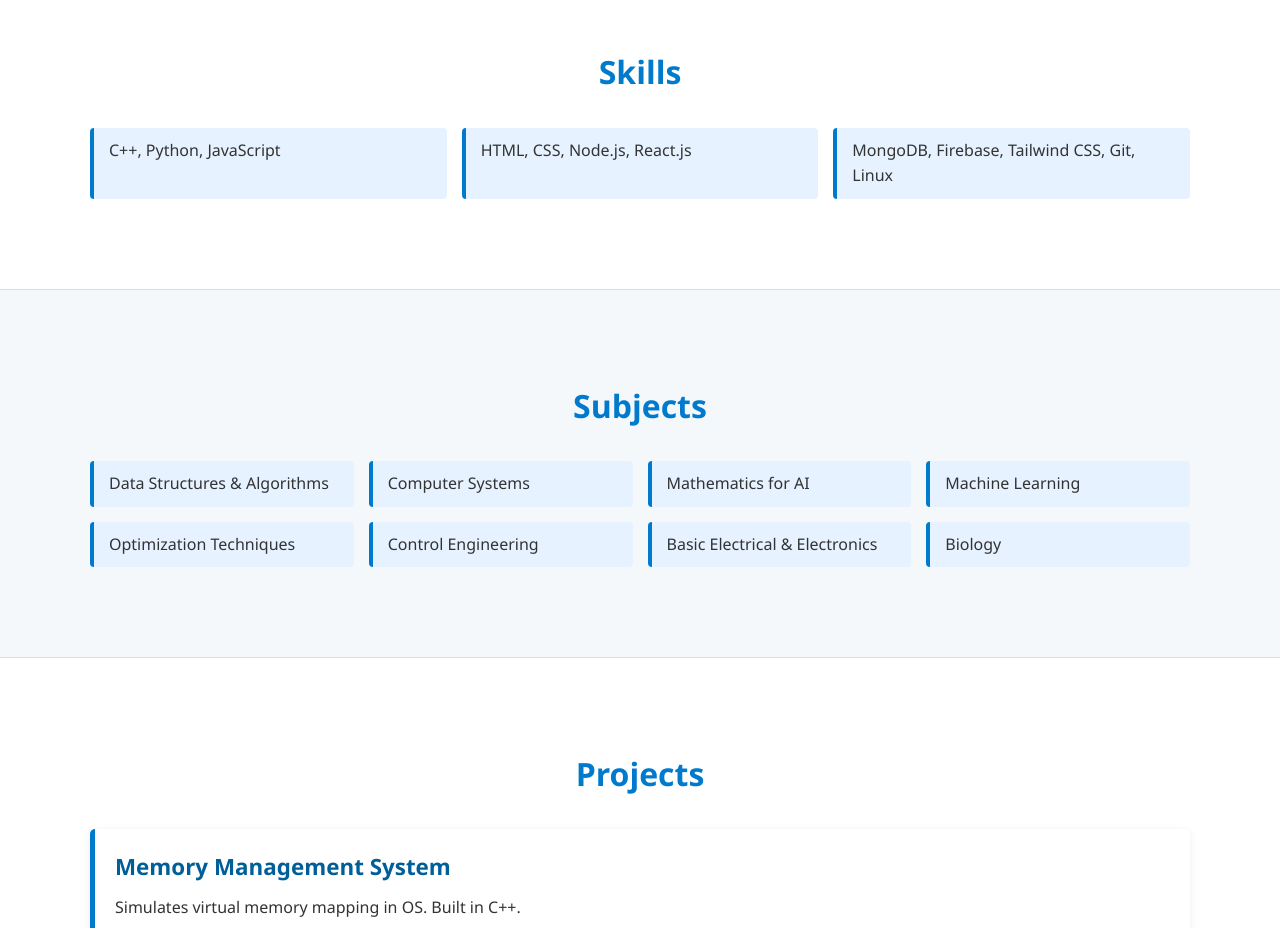
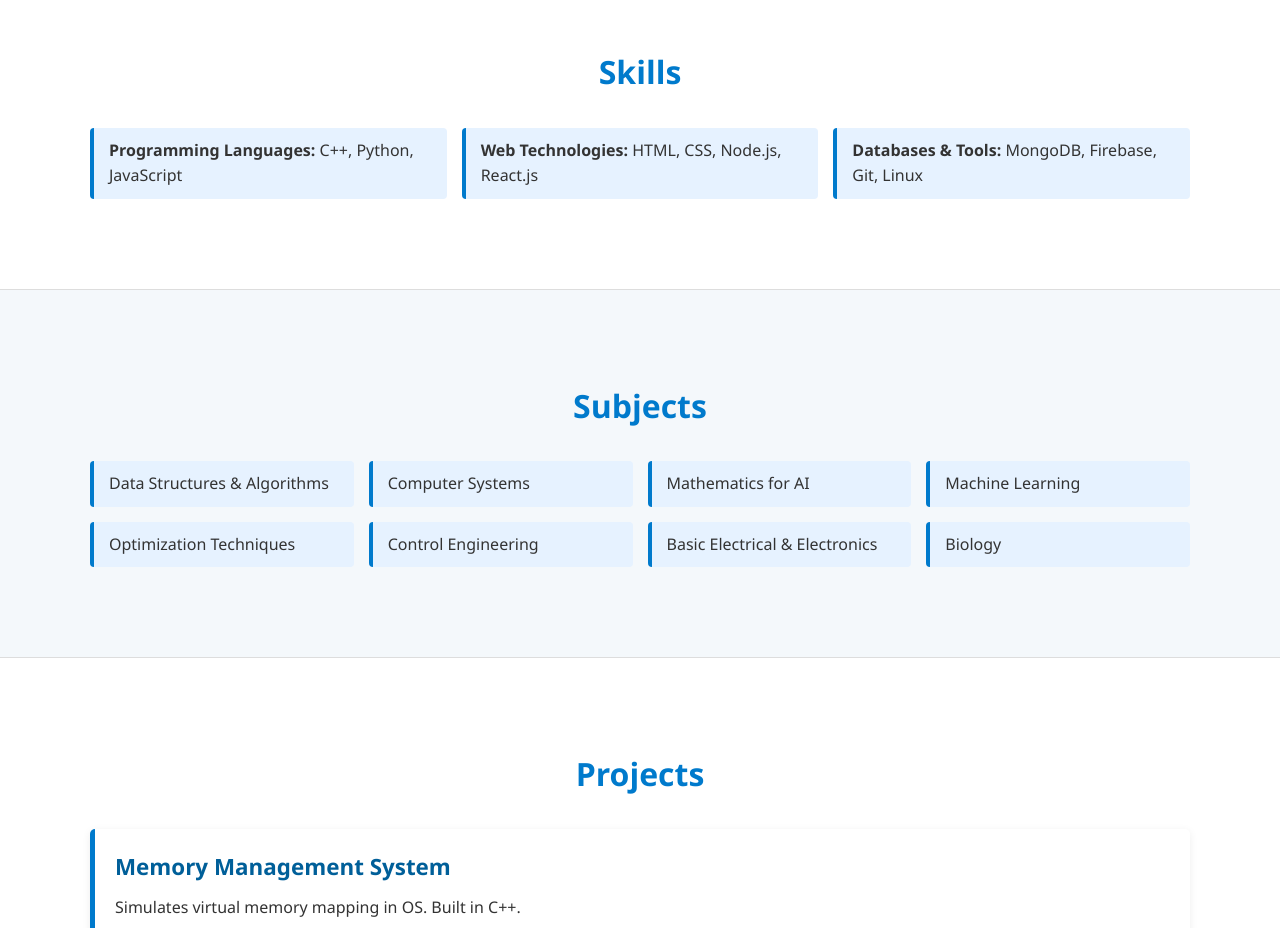
Before and after one commit to ShivamGoyal1507/portfolio, a plain HTML site: page index.html in a window 1280 px wide. Shown: the part 880-1808 px from the top of the page. Drawn offline with Linux system fonts and the light colour scheme.

Commit message:
Update index.html

```diff
--- a/index.html
+++ b/index.html
@@ -41,10 +41,9 @@
   <div class="container">
     <h2>Skills</h2>
     <ul class="skills-list">
-        <li>C++, Python, JavaScript</li>
-        <li>HTML, CSS, Node.js, React.js</li>
-        <li>MongoDB, Firebase, Tailwind CSS, Git, Linux</li>
-
+      <li><strong>Programming Languages:</strong> C++, Python, JavaScript</li>
+      <li><strong>Web Technologies:</strong> HTML, CSS, Node.js, React.js</li>
+      <li><strong>Databases & Tools:</strong> MongoDB, Firebase, Git, Linux</li>
     </ul>
   </div>
 </section>
```
Lines whose indentation alone changed are shown as unchanged.
